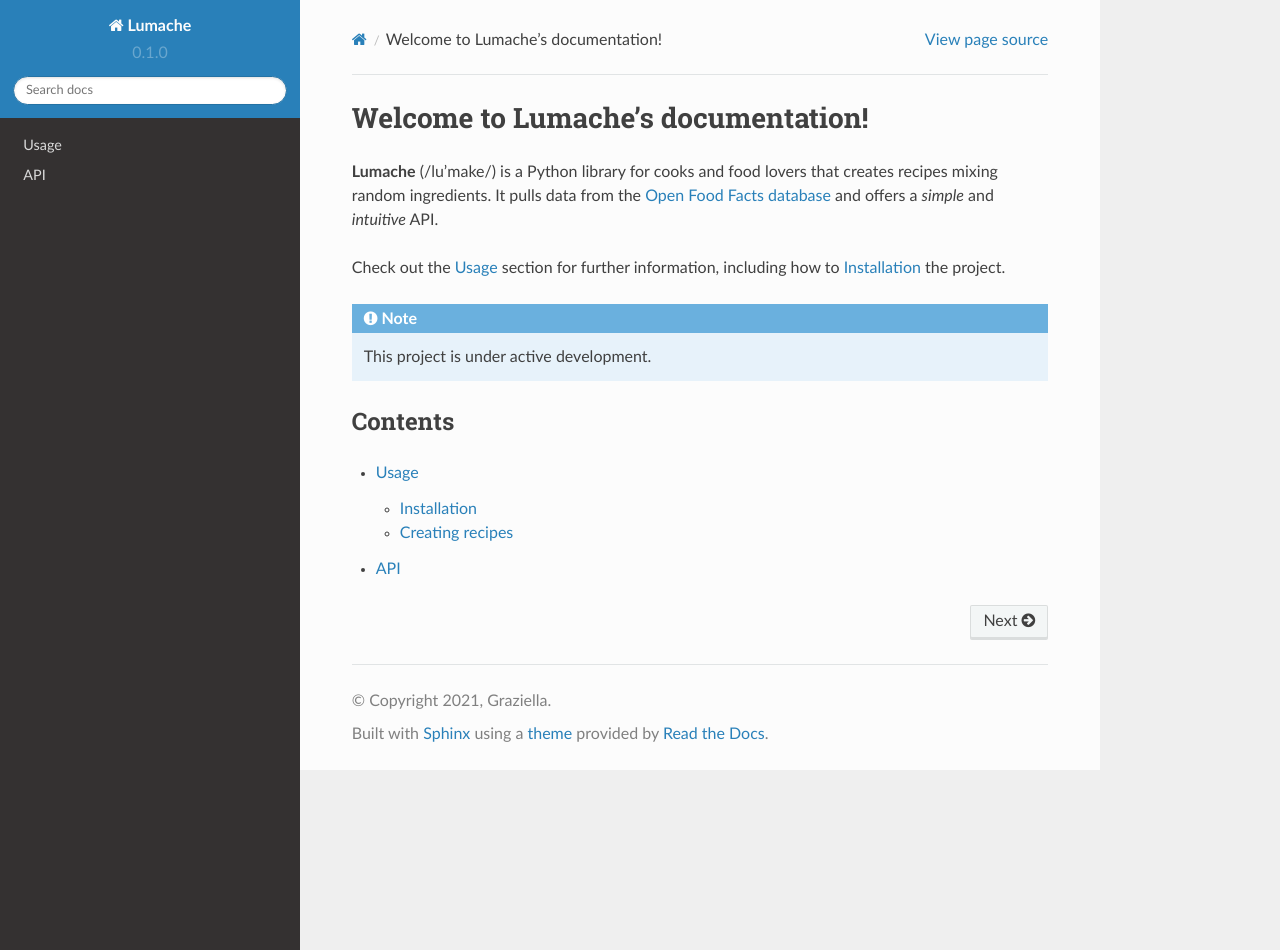
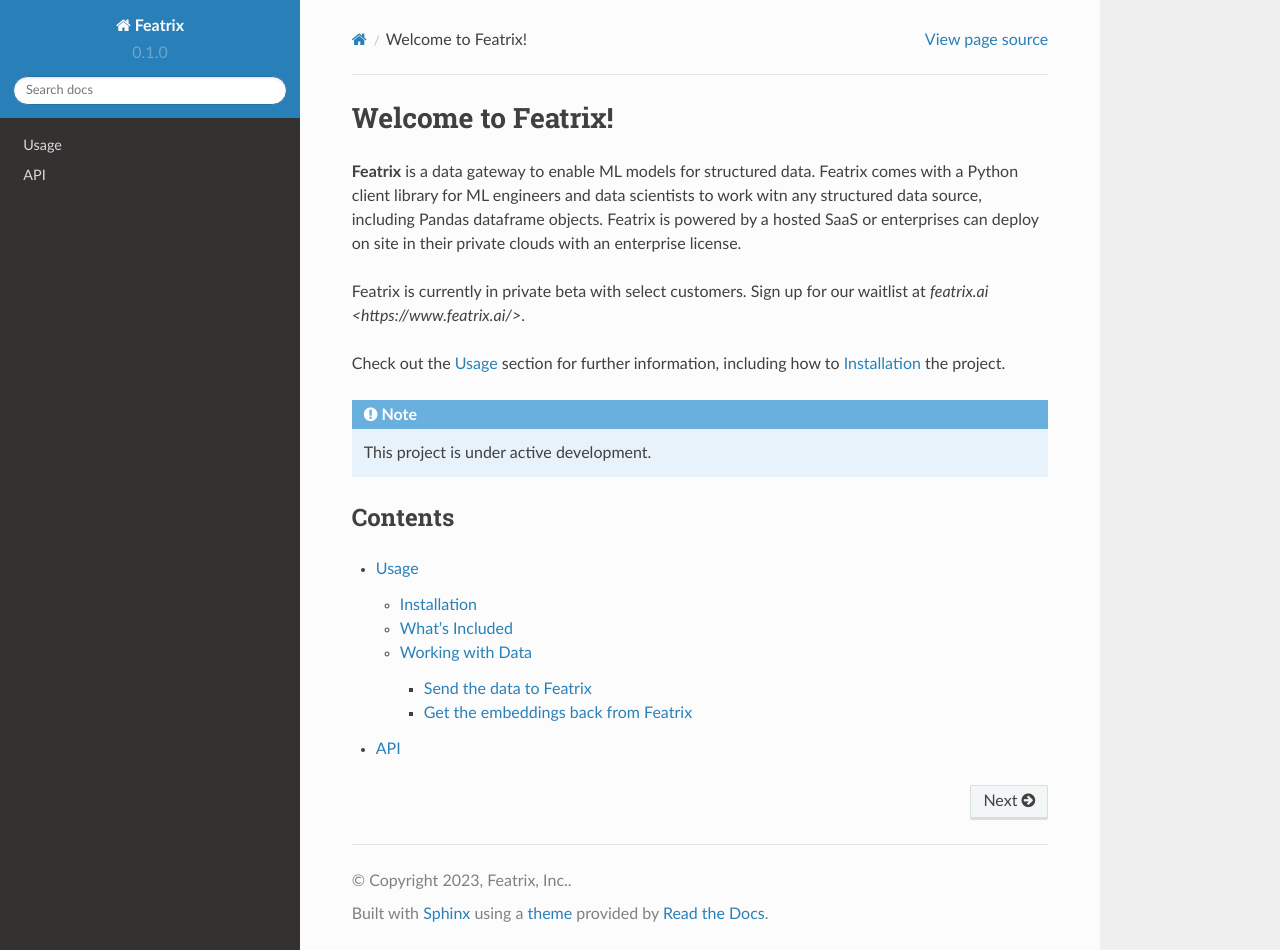
Before and after one commit to Featrix/docs, a Sphinx documentation site: the page built from docs/source/index.rst, in a window 1280 px wide and 950 px high. Built offline with Sphinx 7.4.7 and the Read the Docs theme 2.0.0, drawn with Linux system fonts in a browser that asks for light colours.

Commit message:
Doc scribbles

```diff
--- a/docs/source/conf.py
+++ b/docs/source/conf.py
@@ -2,9 +2,9 @@
 
 # -- Project information
 
-project = 'Lumache'
-copyright = '2021, Graziella'
-author = 'Graziella'
+project = 'Featrix'
+copyright = '2023, Featrix, Inc.'
+author = 'Featrix'
 
 release = '0.1'
 version = '0.1.0'
--- a/docs/source/index.rst
+++ b/docs/source/index.rst
@@ -1,10 +1,11 @@
-Welcome to Lumache's documentation!
-===================================
+Welcome to Featrix!
+===================
 
-**Lumache** (/lu'make/) is a Python library for cooks and food lovers
-that creates recipes mixing random ingredients.
-It pulls data from the `Open Food Facts database <https://world.openfoodfacts.org/>`_
-and offers a *simple* and *intuitive* API.
+**Featrix** is a data gateway to enable ML models for structured data. Featrix comes with a Python client library for ML engineers and data scientists to work witn any structured data source, including Pandas dataframe objects. Featrix is powered by a hosted SaaS or enterprises can deploy on site in their private clouds with an enterprise license.
+
+
+Featrix is currently in private beta with select customers. Sign up for our waitlist at `featrix.ai <https://www.featrix.ai/>`.
+
 
 Check out the :doc:`usage` section for further information, including
 how to :ref:`installation` the project.
--- a/docs/source/usage.rst
+++ b/docs/source/usage.rst
@@ -1,33 +1,108 @@
 Usage
 =====
+
+.. meta::
+   :description: Using the Featrix client API for creating data embeddings.
+   :keywords: featrix, featrixclient, python, pytorch, ml, ai
+
+.. highlight:: python
+    :linenothreshold: 3
+
 
 .. _installation:
 
 Installation
 ------------
 
-To use Lumache, first install it using pip:
+To use Featrix, first install it using pip:
 
 .. code-block:: console
 
-   (.venv) $ pip install lumache
+   $ pip install featrix-client
 
-Creating recipes
-----------------
 
-To retrieve a list of random ingredients,
-you can use the ``lumache.get_random_ingredients()`` function:
+We provide live demo notebooks with real data; please email mitch@featrix.ai if you'd like to check them out. We will post them publicly as we make more progress.
 
-.. autofunction:: lumache.get_random_ingredients
 
-The ``kind`` parameter should be either ``"meat"``, ``"fish"``,
-or ``"veggies"``. Otherwise, :py:func:`lumache.get_random_ingredients`
-will raise an exception.
 
-.. autoexception:: lumache.InvalidKindError
+What's Included
+---------------
 
-For example:
+The ``featrix-client`` package includes a few key modules:
 
->>> import lumache
->>> lumache.get_random_ingredients()
-['shells', 'gorgonzola', 'parsley']
++-------------------+-----------------------------------------------------------+
+| ``embedit``       | A set of classes for encoding and decoding embeddings.    |
++-------------------+-----------------------------------------------------------+
+| ``networkclient`` | A `FeatrixTransformerClient` for                          |
+|                   | accessing a Featrix embedding service.                    |
++-------------------+-----------------------------------------------------------+
+| ``graphics``      | A set of functions for plotting embedding similarity.     |
++-------------------+-----------------------------------------------------------+
+
+
+
+Working with Data
+-----------------
+
+
+
+.. code-block:: python
+
+    import featrixclient as ft
+    import pandas as pd
+    df = pd.read_csv(path or url)
+
+Send the data to Featrix
+^^^^^^^^^^^^^^^^^^^^^^^^
+
+.. code-block:: python
+
+    df = ... # get a Pandas dataframe from somewhere, e.g., read_csv.
+
+    try:
+        featrixClient = ft.FeatrixTransformerClient(protocol="http",
+                                                    host="embedding.featrix.com",
+                                                    port="8080")
+
+        sendResult = featrixClient.send_data(df)
+    except FeatrixDataException, e:
+        print("Error:", e)
+
+
+Get the embeddings back from Featrix
+^^^^^^^^^^^^^^^^^^^^^^^^^^^^^^^^^^^^
+
+.. code-block:: python
+
+    try:
+        embeddings, encoders = featrixClient.wait_for_embeddings(sendResult,
+                                                                 max_timeout=1200)
+    except FeatrixDataException, e:
+        print("Error:", e)
+
+
+At this point, `embeddings` and `encoders` will contain the representations for the data.
+
+
+
+
+..
+    Creating recipes
+    ----------------
+
+    To retrieve a list of random ingredients,
+    you can use the ``lumache.get_random_ingredients()`` function:
+
+    .. autofunction:: lumache.get_random_ingredients
+
+    The ``kind`` parameter should be either ``"meat"``, ``"fish"``,
+    or ``"veggies"``. Otherwise, :py:func:`lumache.get_random_ingredients`
+    will raise an exception.
+
+    .. autoexception:: lumache.InvalidKindError
+
+    For example:
+
+    >>> import lumache
+    >>> lumache.get_random_ingredients()
+    ['shells', 'gorgonzola', 'parsley']
```
